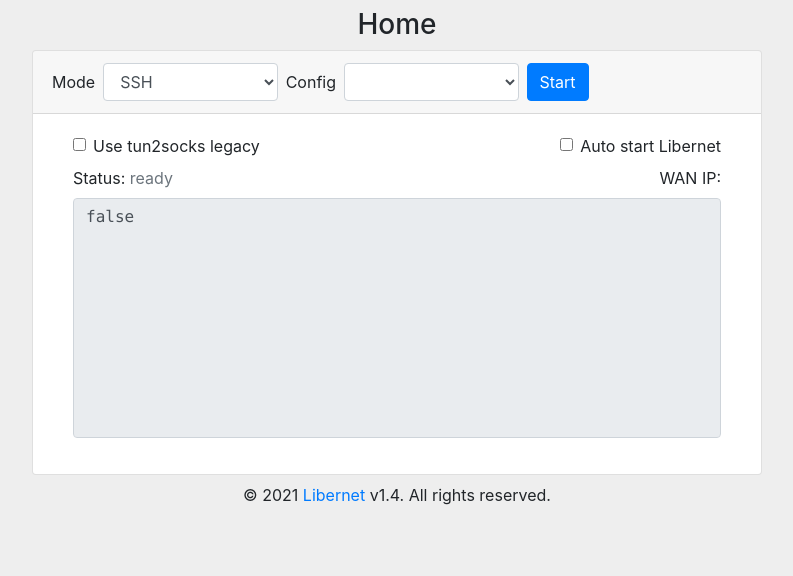
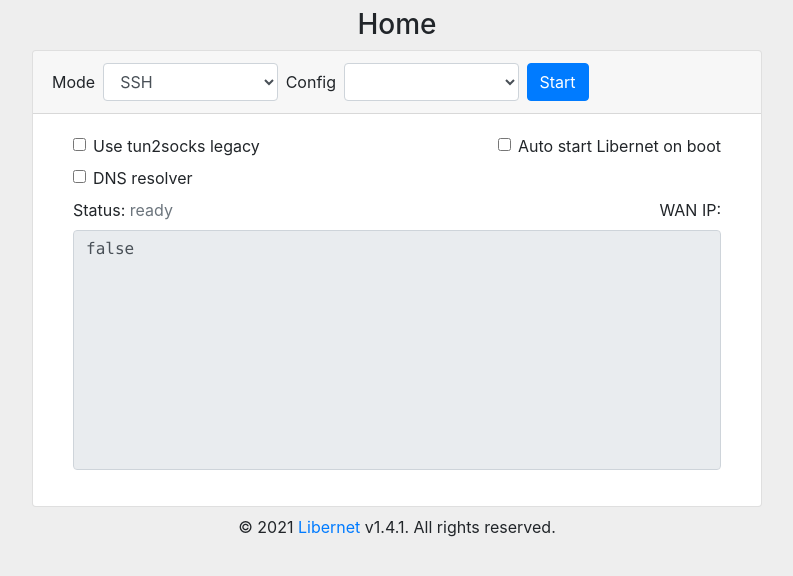
Before and after one commit to lutfailham96/libernet, a PHP site: page / in a window 1280 px wide. Shown: the part 56-632 px from the top of the page, without its empty margins (243-1036 px from the left). Run offline with PHP 8.4, Linux system fonts and the light colour scheme; the visitor is signed in with stand-in values (Sample User, id 1); lists and menus that the app fills with data are empty.

Commit message:
Add: dns resolver service

```diff
--- a/requirements.txt
+++ b/requirements.txt
@@ -8,6 +8,8 @@ jq
 ip-full
 kmod-tun
 openssh-client
+dnsmasq
+https-dns-proxy
 php7
 php7-cgi
 php7-mod-json
--- a/web/api.php
+++ b/web/api.php
@@ -277,6 +277,7 @@
                     $profile = $data['profile'];
                     $mode = $data['mode'];
                     $tun2socks_legacy = $data['tun2socks_legacy'];
+                    $dns_resolver = $data['dns_resolver'];
                     switch ($mode) {
                         // ssh
                         case 0:
@@ -317,6 +318,7 @@
                     }
                     $system_config->tunnel->mode = $mode;
                     $system_config->tun2socks->legacy = $tun2socks_legacy;
+                    $system_config->tunnel->dns_resolver = $dns_resolver;
                     $system_config = json_encode($system_config, JSON_PRETTY_PRINT | JSON_UNESCAPED_SLASHES);
                     file_put_contents($libernet_dir.'/system/config.json', $system_config);
                     json_response('Configuration applied');
--- a/web/footer.php
+++ b/web/footer.php
@@ -1,3 +1,3 @@
 <footer class="text-center">
-    © 2021 <a href="https://github.com/lutfailham96/libernet">Libernet</a> v1.4. All rights reserved.
+    © 2021 <a href="https://github.com/lutfailham96/libernet">Libernet</a> v1.4.1. All rights reserved.
 </footer>
--- a/web/index.php
+++ b/web/index.php
@@ -43,7 +43,7 @@
                     <div class="card-body">
                         <div class="card-body py-0">
                             <div class="row">
-                                <div class="col-6 pb-2">
+                                <div class="col-lg-6 col-md-6 pb-2">
                                     <div class="form-check">
                                         <input class="form-check-input" type="checkbox" v-model="config.system.tun2socks.legacy" :disabled="status === true" id="tun2socks-legacy">
                                         <label class="form-check-label" for="tun2socks-legacy">
@@ -51,11 +51,19 @@
                                         </label>
                                     </div>
                                 </div>
-                                <div class="col-6 pb-2">
+                                <div class="col-lg-6 col-md-6 pb-2">
                                     <div class="form-check float-right">
                                         <input class="form-check-input" type="checkbox" v-model="config.system.tunnel.autostart" :disabled="status === true" id="autostart">
                                         <label class="form-check-label" for="autostart">
-                                            Auto start Libernet
+                                            Auto start Libernet on boot
+                                        </label>
+                                    </div>
+                                </div>
+                                <div class="col-lg-12 col-md-6 pb-2">
+                                    <div class="form-check float-left">
+                                        <input class="form-check-input" type="checkbox" v-model="config.system.tunnel.dns_resolver" :disabled="status === true" id="dns-resolver">
+                                        <label class="form-check-label" for="dns-resolver">
+                                            DNS resolver
                                         </label>
                                     </div>
                                 </div>
@@ -125,7 +133,8 @@
                     },
                     system: {
                         tunnel: {
-                            autostart: false
+                            autostart: false,
+                            dns_resolver: false
                         },
                         tun2socks: {
                             legacy: false
@@ -244,7 +253,8 @@
                         data: {
                             mode: this.config.mode,
                             profile: this.config.profile,
-                            tun2socks_legacy: this.config.system.tun2socks.legacy
+                            tun2socks_legacy: this.config.system.tun2socks.legacy,
+                            dns_resolver: this.config.system.tunnel.dns_resolver
                         }
                     }).then((res) => {
                         resolve(res)
```
Also changed, not shown: system/config.json (+3 -11 lines), README.md, 3 other files.
